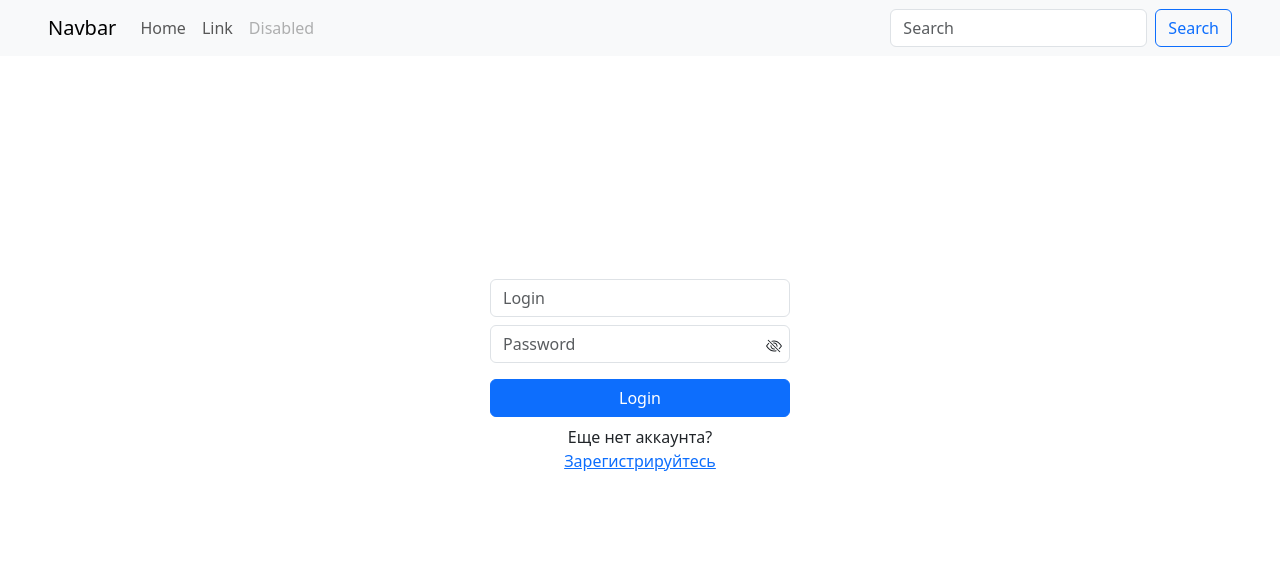
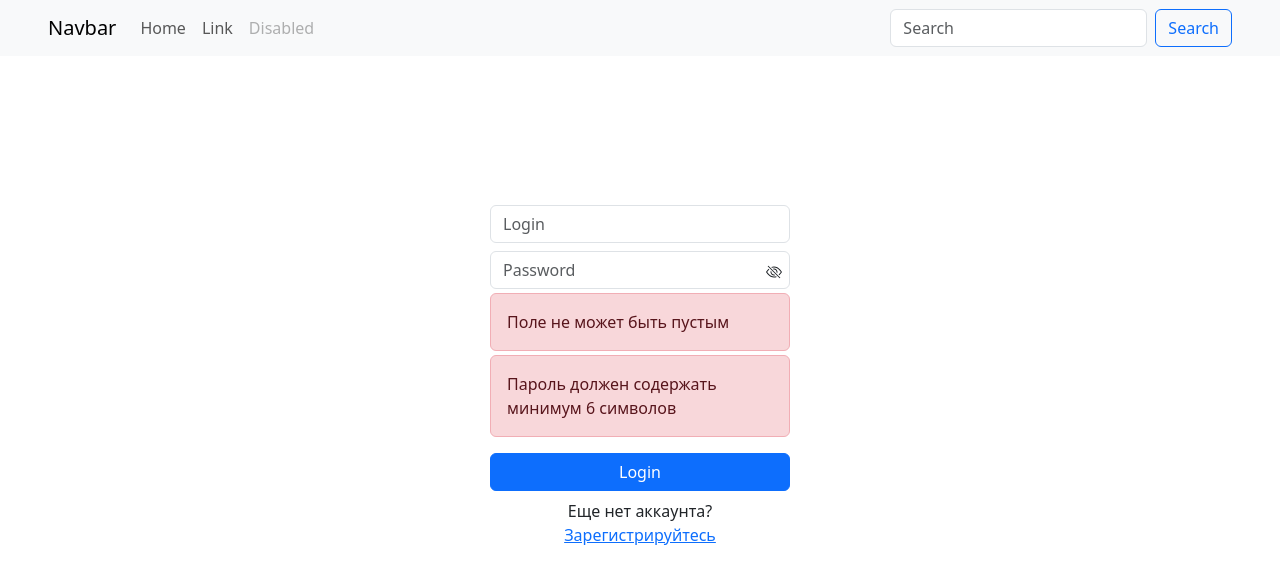
Before and after one commit to chup1kq/adddict_front, a React (Create React App) app: page /login in a window 1280 px wide. Both pictures are taken after a click on the button "Login". Shown: the top 584 px of the page. Built offline with nearby package versions, Linux system fonts and the light colour scheme.

Commit message:
Output validation errors

```diff
--- a/src/components/Login.jsx
+++ b/src/components/Login.jsx
@@ -1,11 +1,24 @@
 import React, {useState} from "react";
 import {BsEye, BsEyeSlash} from "react-icons/bs";
+import Validation from "../functions/Validation";
 import "../static/styles/Authentication.css";
 
 export function Login() {
     const [login, setLogin] = useState("");
     const [password, setPassword] = useState("");
     const [passwordVisible, setPasswordVisible] = useState(false);
+    const [errors, setErrors] = useState([]);
+    const validation = new Validation();
+
+    function handleLogin() {
+        validation.clearErrors();
+        validation.validate(login, password);
+
+        setErrors([...validation.errors]);
+
+        console.log(errors);
+        console.log(validation.errors);
+    }
 
     return (
         <div className="container d-flex justify-content-center align-items-center"
@@ -18,7 +31,7 @@ export function Login() {
                            placeholder="Login"
                            value={login}
                     />
-                    <div className="position-relative mb-2">
+                    <div className="position-relative">
                         <input className="form-control pe-4"
                                onChange={e => setPassword(e.target.value)}
                                type={passwordVisible ? "text" : "password"}
@@ -33,9 +46,22 @@ export function Login() {
                             {passwordVisible ? <BsEye/> : <BsEyeSlash/>}
                         </span>
                     </div>
+                    {errors.length > 0 && (
+                        <div className="mt-1">
+                            {errors.map((error, index) => (
+                                <div key={index}
+                                     className="alert alert-danger mb-1 text-lg-start"
+                                     role="alert">
+                                    {error.message}
+                                </div>
+                            ))}
+                        </div>
+                    )}
                 </div>
                 <button className="btn btn-primary w-100 mb-2"
-                        type="button">
+                        type="button"
+                        onClick={handleLogin}
+                >
                     Login
                 </button>
                 <p className="m-0">Еще нет аккаунта? <a href="/registration">Зарегистрируйтесь</a></p>
--- /dev/null
+++ b/src/functions/Validation.js
@@ -0,0 +1,42 @@
+export default class Validation {
+
+    constructor() {
+        this.errors = [];
+    }
+
+     ValidationError = {
+        EMPTY_FIELD: {
+            code: "EMPTY_FIELD",
+            message: "Поле не может быть пустым",
+        },
+        INVALID_EMAIL: {
+            code: "INVALID_EMAIL",
+            message: "Неверный формат email",
+        },
+        PASSWORD_TOO_SHORT: {
+            code: "PASSWORD_TOO_SHORT",
+            message: "Пароль должен содержать минимум 6 символов",
+        },
+        NOT_A_NUMBER: {
+            code: "NOT_A_NUMBER",
+            message: "Значение должно быть числом",
+        },
+    }
+
+    validate(login, password) {
+        this.validateLogin(login);
+        this.validatePassword(password);
+    }
+
+    validateLogin(login) {
+        this.errors.push(this.ValidationError.EMPTY_FIELD);
+    }
+
+    validatePassword(password){
+        this.errors.push(this.ValidationError.PASSWORD_TOO_SHORT);
+    }
+
+    clearErrors() {
+        this.errors = [];
+    }
+}
```
